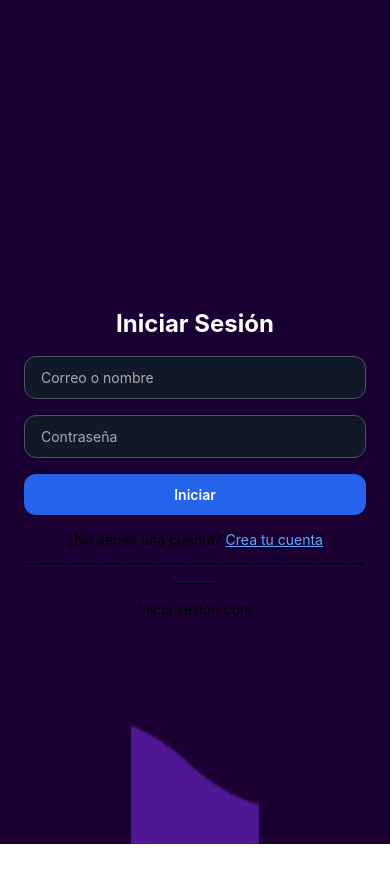
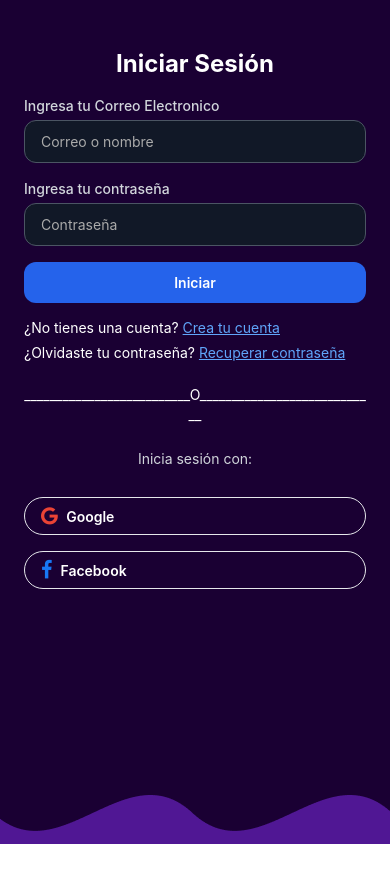
Before and after one commit to lozano2303/tu-evento, a React Native app in the folder TuEventoFrontend (Mobile)/: screen / in a window 390 px wide. Shown: the top 882 px of the page. After the commit the page ends 844 px from the top, so only its background shows below. Built offline with nearby package versions, Linux system fonts and the light colour scheme.

Commit message:
feat(Frontend-mobile):In process design login

```diff
--- a/TuEventoFrontend (Mobile)/src/components/Input.tsx
+++ b/TuEventoFrontend (Mobile)/src/components/Input.tsx
@@ -12,7 +12,7 @@ export default function Input({ label, ...props }: InputProps) {
       )}
       <TextInput
         {...props}
-        className="w-full px-4 py-3 border border-gray-600 rounded-xl bg-gray-900 text-white focus:border-blue-500"
+        className=" w-full px-4 py-3 border border-gray-600 rounded-xl bg-gray-900 text-white focus:border-blue-500 "
         placeholderTextColor="#aaa"
       />
     </View>
--- /dev/null
+++ b/TuEventoFrontend (Mobile)/src/components/RedSocialButton.tsx
@@ -0,0 +1,25 @@
+import { TouchableOpacity, Text, View } from "react-native";
+import { FontAwesome } from "@expo/vector-icons";
+
+interface RedSocialButtonProps {
+  social: "google" | "facebook";
+  onPress?: () => void;
+}
+
+const icons = {
+  google: { name: "google", color: "#EA4335", label: "Google" },
+  facebook: { name: "facebook-f", color: "#1877F3", label: "Facebook" },
+};
+
+export default function RedSocialButton({ social, onPress }: RedSocialButtonProps) {
+  const { name, color, label } = icons[social];
+
+  return (
+    <TouchableOpacity onPress={onPress} activeOpacity={0.8}>
+      <View className="mt-4 flex-row items-center border border-gray-200 rounded-full px-4 py-2">
+        <FontAwesome name={name as any} size={20} color={color} />
+        <Text className="ml-2 text-gray-800 font-semibold text-white ">{label}</Text>
+      </View>
+    </TouchableOpacity>
+  );
+}
--- a/TuEventoFrontend (Mobile)/src/screens/auth/LoginScreen.tsx
+++ b/TuEventoFrontend (Mobile)/src/screens/auth/LoginScreen.tsx
@@ -1,45 +1,62 @@
 import { View, Text, Image } from "react-native";
 import Input from "../../components/Input";
 import Button from "../../components/Button";
+import RedSocialButton from "../../components/RedSocialButton";
 
 export default function LoginScreen() {
   return (
-    <View className="flex-1 bg-[#1a0033] items-center px-6 w-full ">
+    <View className="flex-1 bg-[#1a0033] items-center px-6 w-full h-full relative ">
 
-     <View className="w-full flex-1 justify-center top-12">
+     <View className="w-full top-12 ">
          {/* Título */}
-      <Text className="text-white text-2xl font-bold mb-4 text-center ">
+      <Text className="text-white text-2xl font-bold mb-4 text-center">
           Iniciar Sesión
       </Text>
 
       {/* Inputs */}
-      <Input placeholder="Correo o nombre" />
-      <Input placeholder="Contraseña" secureTextEntry />
+      <Input
+      label="Ingresa tu Correo Electronico"
+      placeholder="Correo o nombre"
+      />
+      <Input
+      label="Ingresa tu contraseña"
+      placeholder="Contraseña"
+      secureTextEntry
+     />
 
       {/* Botón */}
       <Button label="Iniciar" />
 
       {/* Texto inferior */}
-      <Text className="text-white-400 mt-4 text-center">
+      <Text className="text-white mt-4 text-left">
         ¿No tienes una cuenta?{" "}
         <Text className="text-blue-400 underline">Crea tu cuenta</Text>
       </Text>
 
+      {/*Recuperar contraseña */}
+      <Text className="text-white mt-2 text-left">
+        ¿Olvidaste tu contraseña?{" "}
+        <Text className="text-blue-400 underline">Recuperar contraseña</Text>
+      </Text>
+
       {/* Línea divisoria */}
-          <Text className="text-white-400 text-sm text-center mb-3">
-        ____________________________________________________________
-      </Text>
-      {/* Texto "Inicia sesión con:" */}
-      <Text className="text--400 text-sm text-center mb-3">
-        Inicia sesión con:
-      </Text>
+         <Text className="text-white text-sm text-center my-6">
+              __________________________O____________________________
+            </Text>
+           {/* Texto "Inicia sesión con:" */}
+          <Text className="text-gray-300 text-sm text-center mb-3">
+             Inicia sesión con:
+          </Text>
+
+        {/* Botones de redes sociales */}
+      <RedSocialButton social="google" onPress={() => {}} />
+      <RedSocialButton social="facebook" onPress={() => {}} />
 
     </View>
 
-
       {/* Imagen de curva en la parte inferior */}
       <Image
-        source={require("assets/images/curve.png")}  className="absolute bottom-0 w-32 h-32"
+        source={require("assets/images/curve.png")}  className="absolute bottom-0"
         resizeMode="cover"
       />
     </View>
```
